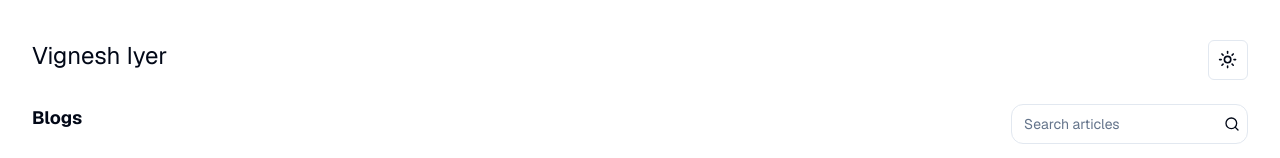
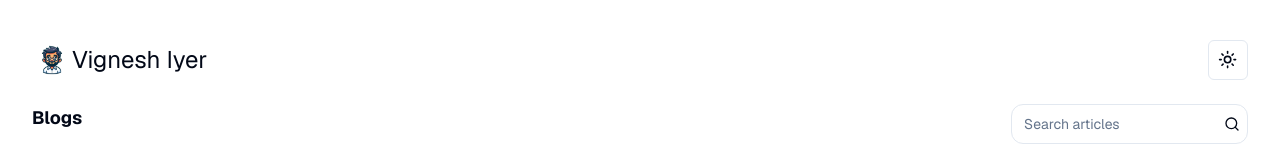
Before and after one commit to shrkamat/blog, a Next.js app: page / in a window 1280 px wide. Shown: the top 158 px of the page. Built offline with nearby package versions, Linux system fonts and the light colour scheme.

Commit message:
Add avatar

```diff
--- a/app/page.tsx
+++ b/app/page.tsx
@@ -12,6 +12,7 @@ import {
 } from "@/components/ui/card";
 import fs from "fs";
 import matter from "gray-matter";
+import Image from "next/image";
 import Link from "next/link";
 import path from "path";
 
@@ -48,7 +49,9 @@ export default function Home({ searchParams }) {
   return (
     <main className="container flex pt-10 min-h-screen flex-col bg-background ">
       <header className="h-10 flex justify-between ">
-        <div className="text-2xl">Vignesh Iyer</div>
+        <div className="text-2xl flex items-center">
+          <Image src={"/avatar.png"} alt="avatar" width={40} height={40} className="h-fit" />Vignesh Iyer
+        </div>
         <ModeToggle />
       </header>
       <br />
```
Also changed, not shown: public/avatar.png (added).
